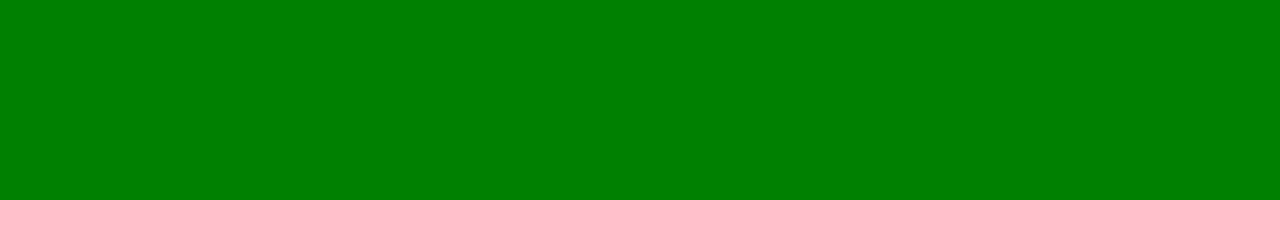
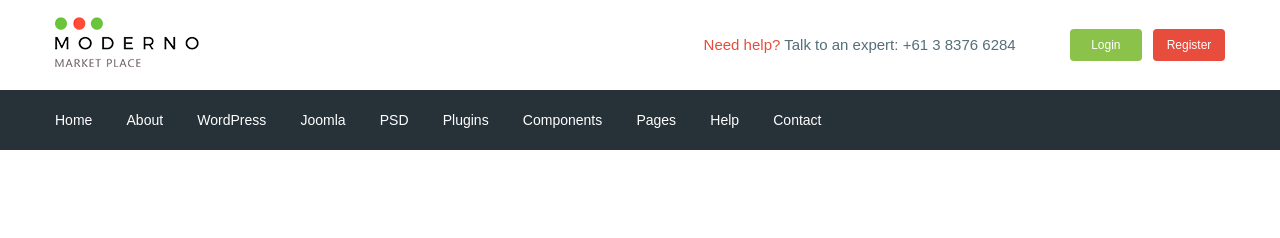
Before and after one commit to Andrew213/moderno, a website: page app/index.html in a window 1280 px wide. Drawn offline with nearby package versions, Linux system fonts and the light colour scheme; files that its build step writes are made by us from their sources.

Commit message:
added header

```diff
--- a/app/index.html
+++ b/app/index.html
@@ -4,13 +4,75 @@
     <meta charset="UTF-8" />
     <meta name="viewport" content="width=device-width, initial-scale=10" />
     <title>Document</title>
+    <link
+      href="https://fonts.googleapis.com/css2?family=Roboto:wght@500;700&display=swap"
+      rel="stylesheet"
+    />
     <link rel="stylesheet" href="css/libs.min.css" />
     <link rel="stylesheet" href="css/style.min.css" />
   </head>
   <body>
-  <div class="box">
-   <div class="div"></div>
+    <header class="header">
+      <div class="header__top">
+        <div class="container">
+          <div class="header__top-inner">
+            <div class="header__logo">
+              <a href="#"><img src="images/logo.png" alt="e" /></a>
             </div>
+            <div class="header__text">
+              <a href="#"> <span> Need help? </span></a>
+              Talk to an expert:
+              <a class="header__phone" href="tel:61383766284"
+                >+61 3 8376 6284</a
+              >
+            </div>
+            <div class="header__box">
+              <a class="basket" href="#"></a>
+              <a href="#" class="header__btn header__btn-login">Login</a>
+              <a href="#" class="header__btn header__btn-register">Register</a>
+            </div>
+          </div>
+        </div>
+      </div>
+      <div class="header__menu">
+        <div class="container">
+          <nav class="menu">
+            <ul class="menu__list">
+              <li>
+                <a href="#">Home </a>
+              </li>
+              <li>
+                <a href="#"> About </a>
+              </li>
+              <li>
+                <a href="#"> WordPress </a>
+              </li>
+              <li>
+                <a href="#"> Joomla </a>
+              </li>
+              <li>
+                <a href="#">PSD </a>
+              </li>
+              <li>
+                <a href="#"> Plugins </a>
+              </li>
+              <li>
+                <a href="#">Components </a>
+              </li>
+              <li>
+                <a href="#">Pages </a>
+              </li>
+              <li>
+                <a href="#"> Help </a>
+              </li>
+              <li>
+                <a href="#"> Contact </a>
+              </li>
+            </ul>
+          </nav>
+        </div>
+      </div>
+    </header>
     <script src="https://ajax.googleapis.com/ajax/libs/jquery/3.5.1/jquery.min.js"></script>
     <script src="js/libs.min.js"></script>
     <script src="js/main.min.js"></script>
--- /dev/null
+++ b/app/scss/_fonts.scss
@@ -0,0 +1,8 @@
+@font-face {
+    font-family: "Roboto-Regular", sans-serif;
+    src: url(../fonts/Roboto-Regular.woff2) format("woff2"),
+        url(../fonts/Roboto-Regular.woff) format("woff");
+    font-style: normal;
+    font-weight: 400;
+    font-display: swap;
+}
--- /dev/null
+++ b/app/scss/_global.scss
@@ -0,0 +1,36 @@
+html {
+    box-sizing: border-box;
+}
+
+*,
+*::before,
+*::after {
+    box-sizing: inherit;
+}
+
+a {
+    display: inline-block;
+    text-decoration: none;
+    color: $text;
+}
+
+ul,
+li {
+    margin: 0;
+    padding: 0;
+    list-style: none;
+}
+
+body {
+    font-family: "Roboto-Regular", sans-serif;
+    font-size: 15px;
+    line-height: 24px;
+    color: $text;
+    font-weight: 400;
+}
+
+.container {
+    max-width: 1200px;
+    margin: 0 auto;
+    padding: 0 15px;
+}
--- /dev/null
+++ b/app/scss/_vars.scss
@@ -0,0 +1,4 @@
+ $text: #546e7a;
+ $red: #e74c3c;
+ $green: #8bc34a;
+ $bg: #263238;
--- a/app/scss/style.scss
+++ b/app/scss/style.scss
@@ -1,20 +1,62 @@
-html {
- box-sizing: border-box;
+@import '_vars';
+@import '_global';
+@import '_fonts';
+
+.header__top-inner {
+    display: flex;
+    justify-content: space-between;
+    height: 90px;
+    align-items: center;
 }
 
-*,
-*::before,
-*::after {
- box-sizing: inherit;
+.header__text {
+    margin-left: auto;
+    margin-right: 50px;
+
+    span {
+        color: $red;
+    }
 }
 
-body {
- background-color: pink;
+.header__btn {
+    padding: 4px;
+    width: 72px;
+    border-radius: 4px;
+    text-align: center;
+    color: #fff;
+    font-size: 12px;
 }
 
-.box {
- width: 100%;
- background-color: green;
- display: flex;
- height: 200px;
+.header__btn-login {
+    background-color: $green;
 }
+
+.header__btn-register {
+    background-color: $red;
+    margin-left: 7px;
+}
+
+.header__menu {
+    background-color: $bg;
+}
+
+.menu {
+    display: flex;
+    align-items: center;
+    height: 60px;
+}
+
+.menu__list {
+    li {
+        display: inline-block;
+
+        &+li {
+            margin-left: 30px;
+        }
+    }
+
+    a {
+        color: #fff;
+        font-size: 14px;
+    }
+}
--- a/gulpfile.js
+++ b/gulpfile.js
@@ -9,7 +9,7 @@ let gulp = require("gulp"),
 
 gulp.task("sass", function () {
     return gulp
-        .src("app/scss/style.scss")
+        .src("app/scss/**/*.scss")
         .pipe(
             sass({
                 outputStyle: "compressed",
@@ -73,7 +73,7 @@ gulp.task("browser-sync", function () {
 });
 
 gulp.task("watch", function () {
-    gulp.watch("app/scss/style.scss", gulp.parallel("sass"));
+    gulp.watch("app/scss/**/*.scss", gulp.parallel("sass"));
     gulp.watch("app/*.html", gulp.parallel("html"));
     gulp.watch("app/js/*.js", gulp.parallel("js"));
 });
```
Also changed, not shown: app/fonts/Roboto-Regular.ttf (added), app/fonts/Roboto-Regular.woff (added), app/fonts/Roboto-Regular.woff2 (added), app/images/logo.png (added). Lines whose indentation alone changed are shown as unchanged.
